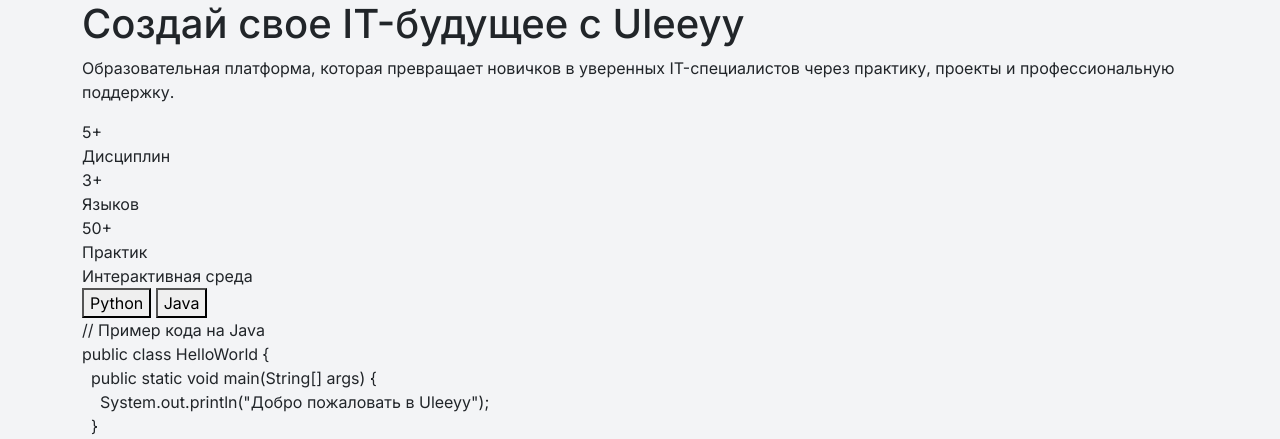
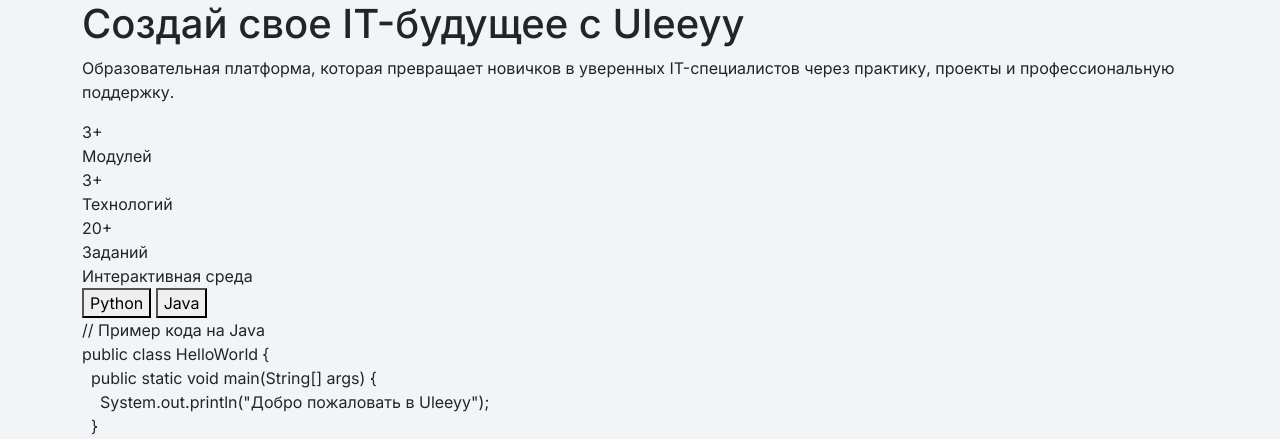
Before and after one commit to ulijj/uleeyy, a Django app: page / in a window 1280 px wide. Shown: the part 104-543 px from the top of the page. Run offline with Django 5.2, Linux system fonts and the light colour scheme; data comes from the database, SQL or seed files in the repository.

Commit message:
update stats on main page

```diff
--- a/courses/templates/courses/course_list.html
+++ b/courses/templates/courses/course_list.html
@@ -16,16 +16,16 @@
 
             <div class="hero-stats">
                 <div class="stat-item">
-                    <div class="stat-number">5+</div>
-                    <div class="stat-label">Дисциплин</div>
+                    <div class="stat-number">3+</div>
+                    <div class="stat-label">Модулей</div>
                 </div>
                 <div class="stat-item">
                     <div class="stat-number">3+</div>
-                    <div class="stat-label">Языков</div>
+                    <div class="stat-label">Технологий</div>
                 </div>
                 <div class="stat-item">
-                    <div class="stat-number">50+</div>
-                    <div class="stat-label">Практик</div>
+                    <div class="stat-number">20+</div>
+                    <div class="stat-label">Заданий</div>
                 </div>
             </div>
         </div>
```
